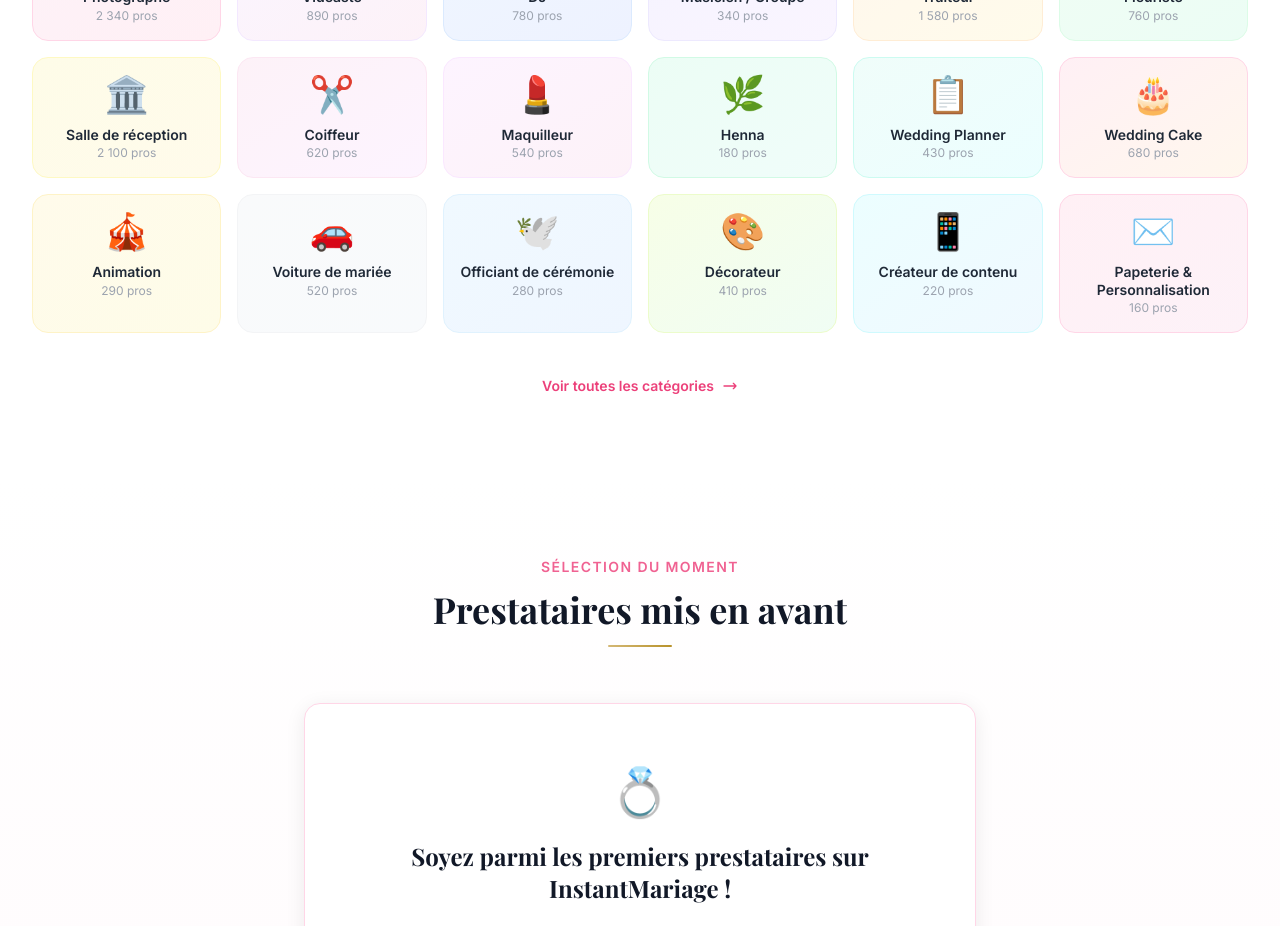
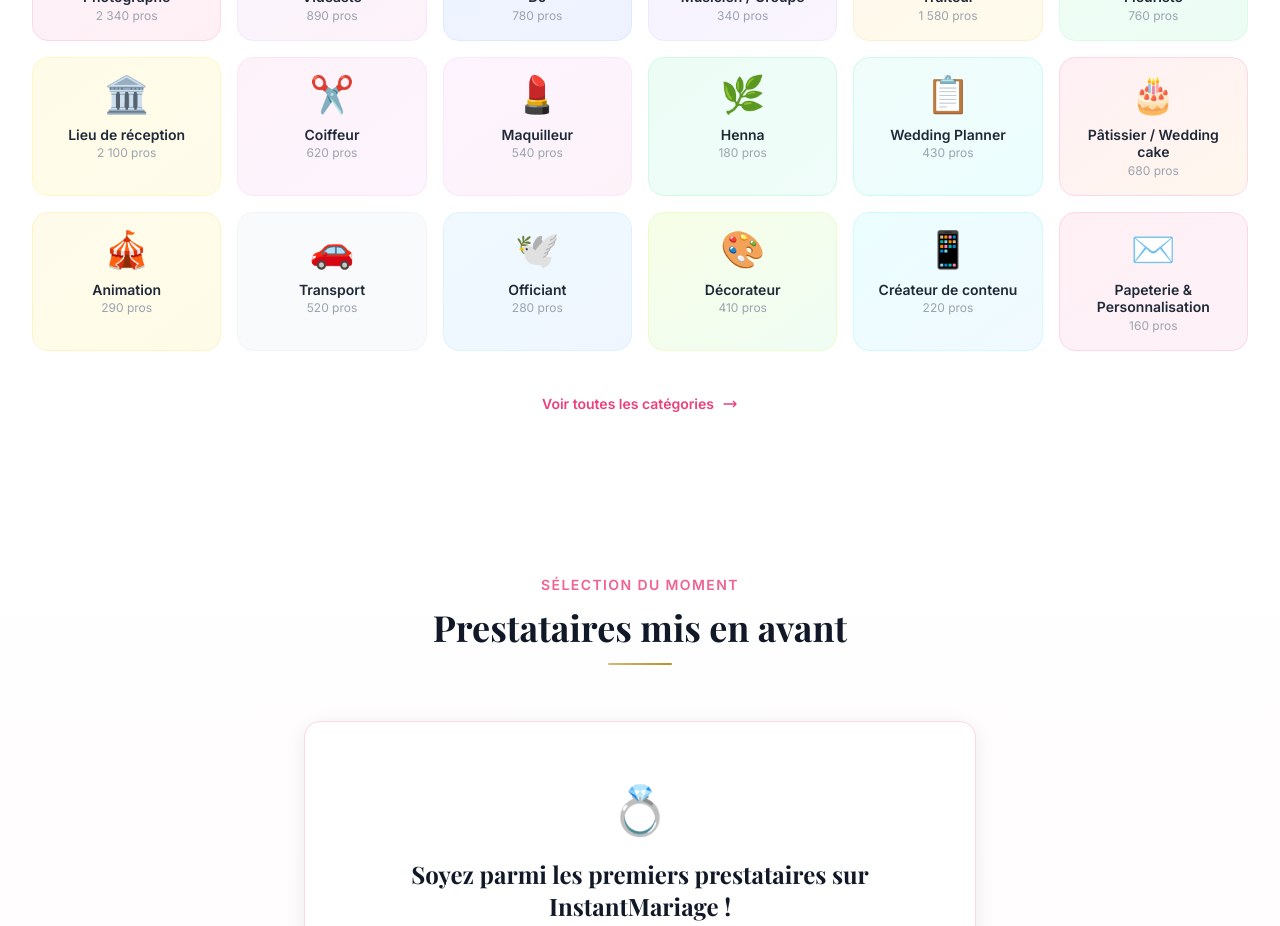
Before and after one commit to InstantMariage/instantmariage-site, a Next.js app: page / in a window 1280 px wide. Shown: the part 1280-2206 px from the top of the page. Built offline with nearby package versions, Linux system fonts and the light colour scheme; no server answers.

Commit message:
Synchronisation categories partout

```diff
--- a/src/app/dashboard/prestataire/profil/page.tsx
+++ b/src/app/dashboard/prestataire/profil/page.tsx
@@ -20,22 +20,22 @@ const PHOTO_LIMITS: Record<PlanAbonnement, number> = {
 const CATEGORIES = [
   "Photographe",
   "Vidéaste",
-  "DJ / Animation",
-  "Traiteur / Restauration",
+  "DJ",
+  "Musicien / Groupe",
+  "Traiteur",
   "Fleuriste",
-  "Salle de réception",
-  "Lieu de mariage",
-  "Robe de mariée",
-  "Costume / Smoking",
-  "Coiffure & Maquillage",
+  "Décorateur",
+  "Coiffeur",
+  "Maquilleur",
+  "Henna",
+  "Lieu de réception",
+  "Officiant",
   "Wedding Planner",
-  "Orchestre / Groupe",
-  "Transport / Limousine",
-  "Gâteau de mariage",
-  "Bijouterie / Alliance",
-  "Décoration & Design",
-  "Faire-part & Papeterie",
-  "Photobooth",
+  "Transport",
+  "Animation",
+  "Créateur de contenu",
+  "Papeterie & Personnalisation",
+  "Pâtissier / Wedding cake",
   "Autre",
 ];
 
--- a/src/app/inscription/page.tsx
+++ b/src/app/inscription/page.tsx
@@ -24,7 +24,7 @@ const metiers = [
   "Lieu de réception",
   "Officiant",
   "Wedding Planner",
-  "Wedding Cake",
+  "Pâtissier / Wedding cake",
   "Animation",
   "Transport",
   "Créateur de contenu",
--- a/src/components/AnnuaireContent.tsx
+++ b/src/components/AnnuaireContent.tsx
@@ -14,20 +14,20 @@ const METIERS = [
   "Vidéaste",
   "DJ",
   "Musicien / Groupe",
-  "Traiteur / Restauration",
+  "Traiteur",
   "Fleuriste",
-  "Salle de réception",
+  "Décorateur",
   "Coiffeur",
   "Maquilleur",
   "Henna",
+  "Lieu de réception",
+  "Officiant",
   "Wedding Planner",
-  "Wedding Cake",
+  "Transport",
   "Animation",
-  "Voiture de mariée",
-  "Officiant de cérémonie",
-  "Décorateur",
   "Créateur de contenu",
   "Papeterie & Personnalisation",
+  "Pâtissier / Wedding cake",
 ];
 
 const REGIONS = [
@@ -69,19 +69,22 @@ const DEPARTEMENTS: Record<string, string[]> = {
 const FALLBACK_IMAGES: Record<string, string> = {
   "Photographe": "https://images.unsplash.com/photo-1606216794074-735e91aa2c92?w=500&q=80",
   "Vidéaste": "https://images.unsplash.com/photo-1574717024653-61fd2cf4d44d?w=500&q=80",
-  "Salle de réception": "https://images.unsplash.com/photo-1515934751635-c81c6bc9a2d8?w=500&q=80",
+  "Lieu de réception": "https://images.unsplash.com/photo-1515934751635-c81c6bc9a2d8?w=500&q=80",
   "DJ": "https://images.unsplash.com/photo-1540575467063-178a50c2df87?w=500&q=80",
   "Musicien / Groupe": "https://images.unsplash.com/photo-1524368535928-5b5e00ddc76b?w=500&q=80",
   "Fleuriste": "https://images.unsplash.com/photo-1519225421980-715cb0215aed?w=500&q=80",
+  "Décorateur": "https://images.unsplash.com/photo-1507003211169-0a1dd7228f2d?w=500&q=80",
   "Wedding Planner": "https://images.unsplash.com/photo-1465495976277-4387d4b0b4c6?w=500&q=80",
-  "Traiteur / Restauration": "https://images.unsplash.com/photo-1555244162-803834f70033?w=500&q=80",
+  "Traiteur": "https://images.unsplash.com/photo-1555244162-803834f70033?w=500&q=80",
   "Coiffeur": "https://images.unsplash.com/photo-1560066984-138dadb4c035?w=500&q=80",
   "Maquilleur": "https://images.unsplash.com/photo-1487412947147-5cebf100ffc2?w=500&q=80",
   "Henna": "https://images.unsplash.com/photo-1519741497674-611481863552?w=500&q=80",
-  "Wedding Cake": "https://images.unsplash.com/photo-1535254973040-607b474cb50d?w=500&q=80",
+  "Officiant": "https://images.unsplash.com/photo-1523438885200-e635ba2c371e?w=500&q=80",
+  "Transport": "https://images.unsplash.com/photo-1549317661-bd32c8ce0729?w=500&q=80",
   "Animation": "https://images.unsplash.com/photo-1530103862676-de8c9debad1d?w=500&q=80",
   "Créateur de contenu": "https://images.unsplash.com/photo-1611162617213-7d7a39e9b1d7?w=500&q=80",
   "Papeterie & Personnalisation": "https://images.unsplash.com/photo-1456735190827-d1262f71b8a3?w=500&q=80",
+  "Pâtissier / Wedding cake": "https://images.unsplash.com/photo-1535254973040-607b474cb50d?w=500&q=80",
 };
 
 const DEFAULT_FALLBACK = "https://images.unsplash.com/photo-1519225421980-715cb0215aed?w=500&q=80";
--- a/src/components/Categories.tsx
+++ b/src/components/Categories.tsx
@@ -48,7 +48,7 @@ const categories = [
     hoverBg: "hover:bg-green-50",
   },
   {
-    name: "Salle de réception",
+    name: "Lieu de réception",
     icon: "🏛️",
     count: "2 100",
     color: "from-yellow-50 to-amber-50",
@@ -88,7 +88,7 @@ const categories = [
     hoverBg: "hover:bg-teal-50",
   },
   {
-    name: "Wedding Cake",
+    name: "Pâtissier / Wedding cake",
     icon: "🎂",
     count: "680",
     color: "from-rose-50 to-orange-50",
@@ -104,7 +104,7 @@ const categories = [
     hoverBg: "hover:bg-amber-50",
   },
   {
-    name: "Voiture de mariée",
+    name: "Transport",
     icon: "🚗",
     count: "520",
     color: "from-gray-50 to-slate-50",
@@ -112,7 +112,7 @@ const categories = [
     hoverBg: "hover:bg-gray-50",
   },
   {
-    name: "Officiant de cérémonie",
+    name: "Officiant",
     icon: "🕊️",
     count: "280",
     color: "from-sky-50 to-blue-50",
--- a/src/components/Header.tsx
+++ b/src/components/Header.tsx
@@ -9,16 +9,22 @@ import { supabase } from "@/lib/supabase";
 const prestataires = [
   { label: "Photographe", icon: "📷", href: "#photographes" },
   { label: "Vidéaste", icon: "🎥", href: "#videaste" },
-  { label: "DJ & Musicien", icon: "🎵", href: "#dj" },
+  { label: "DJ", icon: "🎧", href: "#dj" },
+  { label: "Musicien / Groupe", icon: "🎹", href: "#musicien" },
   { label: "Traiteur", icon: "🍽️", href: "#traiteur" },
   { label: "Fleuriste", icon: "💐", href: "#fleuriste" },
   { label: "Décorateur", icon: "✨", href: "#decorateur" },
-  { label: "Coiffure & Makeup", icon: "💄", href: "#beaute" },
+  { label: "Coiffeur", icon: "✂️", href: "#coiffeur" },
+  { label: "Maquilleur", icon: "💄", href: "#maquilleur" },
+  { label: "Henna", icon: "🌿", href: "#henna" },
   { label: "Lieu de réception", icon: "🏛️", href: "#lieux" },
   { label: "Officiant", icon: "💍", href: "#officiant" },
   { label: "Wedding Planner", icon: "📋", href: "#wedding-planner" },
-  { label: "Animation enfants", icon: "🎈", href: "#animation" },
   { label: "Transport", icon: "🚗", href: "#transport" },
+  { label: "Animation", icon: "🎪", href: "#animation" },
+  { label: "Créateur de contenu", icon: "📱", href: "#contenu" },
+  { label: "Papeterie & Personnalisation", icon: "✉️", href: "#papeterie" },
+  { label: "Pâtissier / Wedding cake", icon: "🎂", href: "#patissier" },
 ];
 
 const outils = [
```
